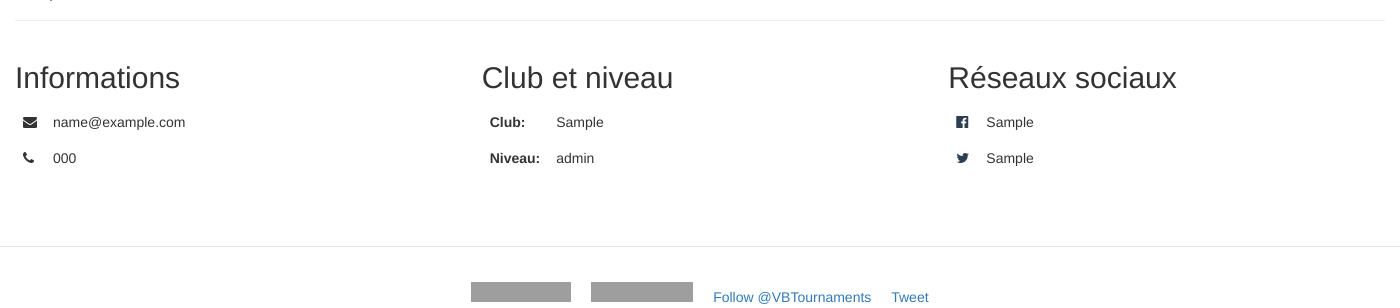
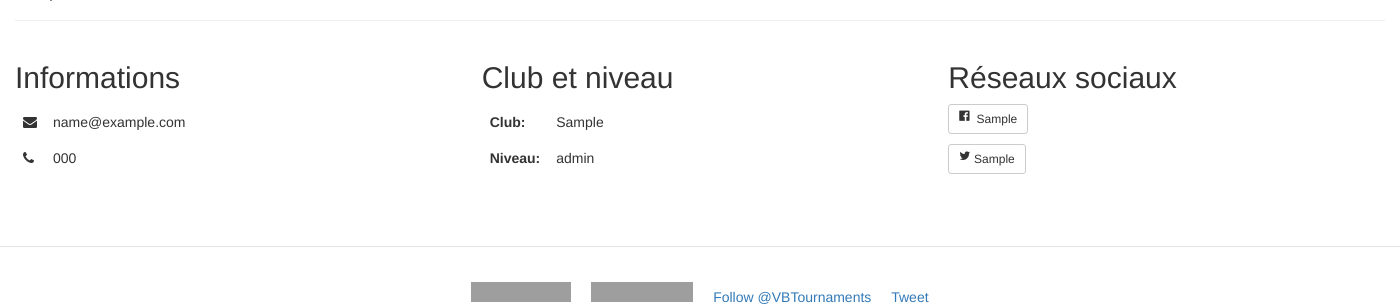
Before and after one commit to hbuyse/VBTournaments, a Django app: template accounts/templates/accounts/vbprofile_detail.html in a window 1400 px wide. Shown: the part 234-542 px from the top of the page. Run offline with Django 3.2, Linux system fonts and the light colour scheme; the template is opened without the code that fills it: most values are stand-ins (such as "Sample title", 1, 10 or a date in 2020); some libraries are stand-ins or nearby versions; grey boxes are pictures that could not be loaded.

Commit message:
VBProfile_detail : social buttons

```diff
--- a/accounts/templates/accounts/vbprofile_detail.html
+++ b/accounts/templates/accounts/vbprofile_detail.html
@@ -76,25 +76,16 @@
 
         <div class="col-xs-6 col-md-4">
             <h2>Réseaux sociaux</h2>
-            <table class="table table-hover">
-                <tbody data-link="row" class="rowlink">
-                    <tr>
-                        <td class="mytd-user">
-                            <a style="color: #2C3E50;" href="https://www.facebook.com/{{ object.get_facebook }}">
-                                <i class="fa fa-facebook-official fa-1g"></i>
-                            </a>
-                        </td>
-                        <td>{{ object.get_facebook }}</td>
-                    </tr>
-                    <tr>
-                        <td class="mytd-user">
-                            <a style="color: #2C3E50;" href="https://www.twitter.com/{{ object.get_twitter }}">
-                                <i class="fa fa-twitter fa-1g"></i>
-                            </a></td>
-                        <td>{{ object.get_twitter }}</td>
-                    </tr>
-                </tbody>
-            </table>
+            <p>
+                <a class="btn btn-default btn-sm " href="https://www.facebook.com/{{ object.get_facebook }}">
+                    <i class="fa fa-facebook-official fa-1g pull-left"></i>&nbsp;{{ object.get_facebook }}
+                </a>
+            </p>
+            <p>
+                <a class="btn btn-default btn-sm " style="vertical-align: middle;" href="https://www.twitter.com/{{ object.get_twitter }}">
+                    <i class="fa fa-twitter fa-1g pull-left"></i>{{ object.get_twitter }}
+                </a>
+            </p>
         </div>
     </div>
 
```
